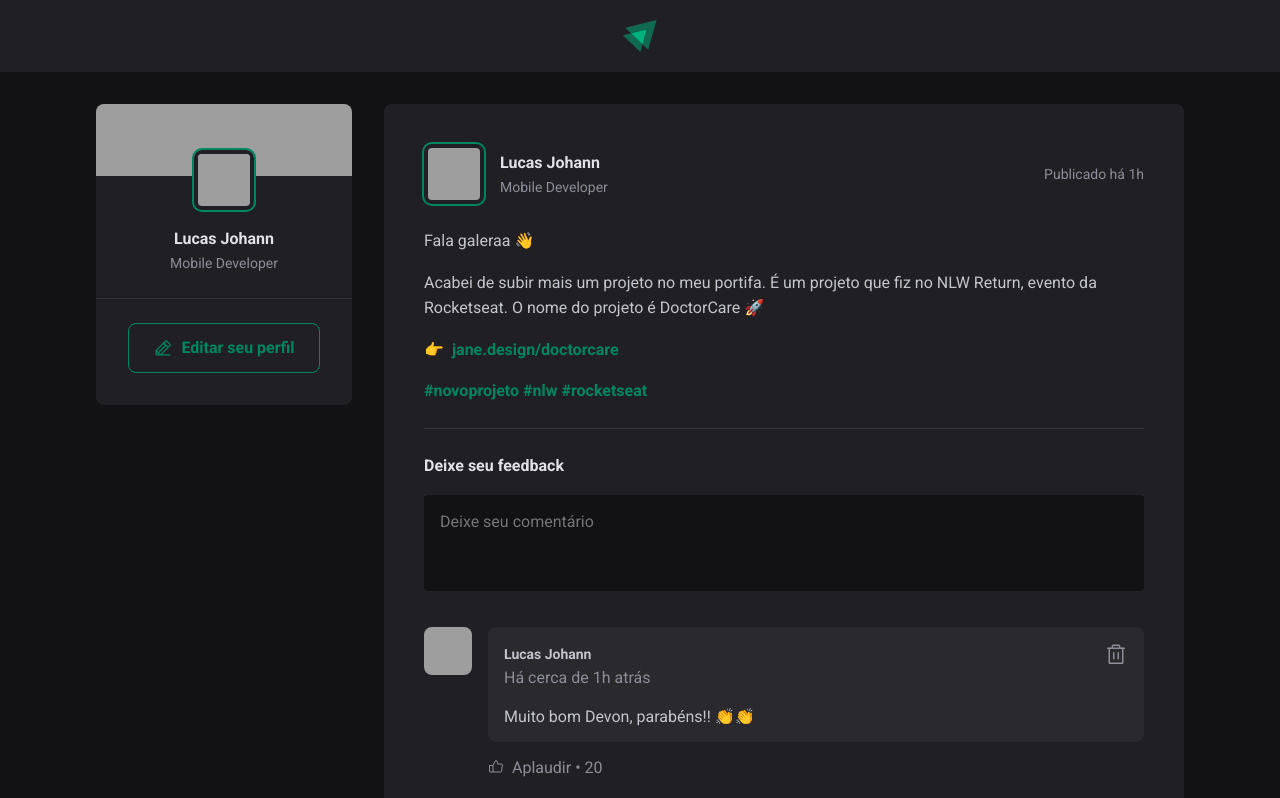
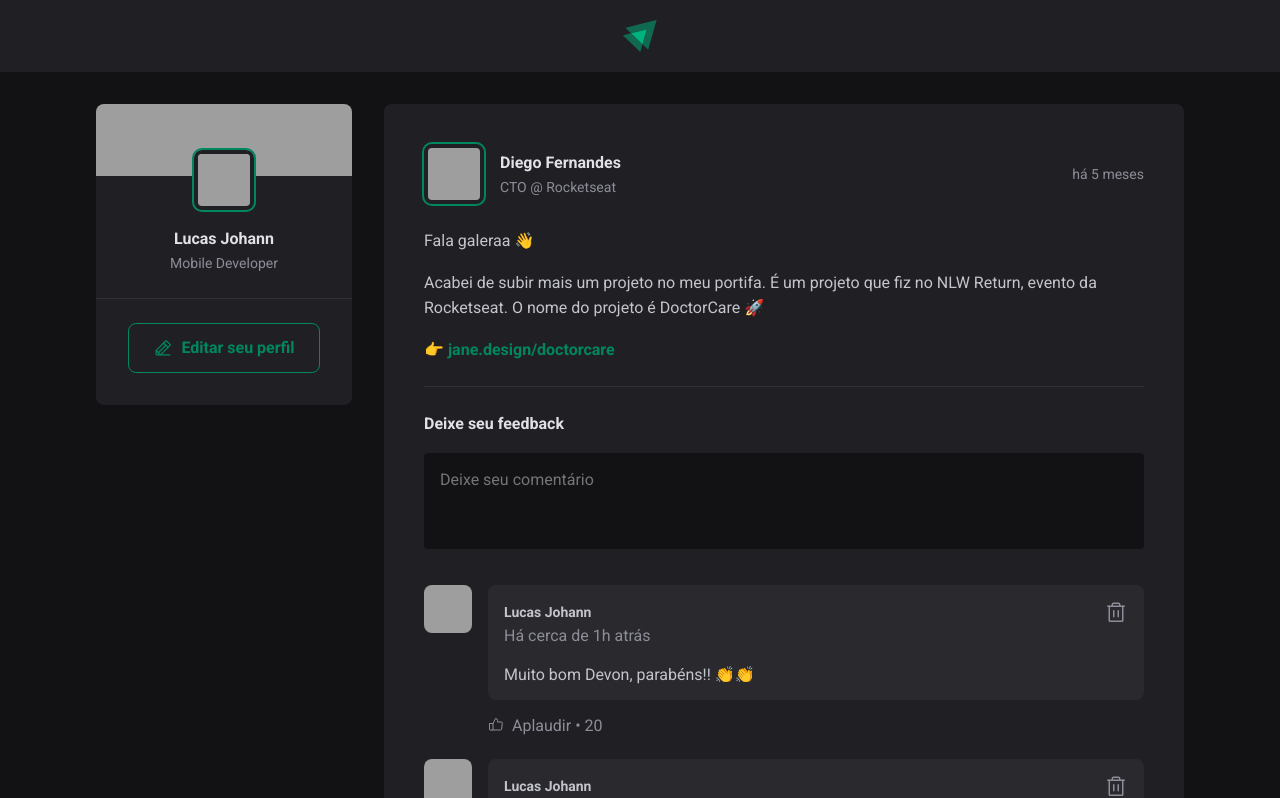
Before and after one commit to gabjohann/Rocketseat_Ignite_ReactJS, a React (Vite) app in the folder fundamentos-reactjs/: page / in a window 1280 px wide. Shown: the top 798 px of the page. Built offline with nearby package versions, Linux system fonts and the light colour scheme; grey boxes are pictures that could not be loaded.

Commit message:
propriedade do post

```diff
--- a/fundamentos-reactjs/src/App.jsx
+++ b/fundamentos-reactjs/src/App.jsx
@@ -17,7 +17,7 @@
     content: [
       {type: 'paragraph', content: 'Fala galeraa 👋', },
       {type: 'paragraph', content: 'Acabei de subir mais um projeto no meu portifa. É um projeto que fiz no NLW Return, evento da Rocketseat. O nome do projeto é DoctorCare 🚀'},
-      {type: 'link', content: '👉&nbsp;&nbsp;jane.design/doctorcare'},
+      {type: 'link', content: '👉 jane.design/doctorcare'},
     ],
     publishedAt: new Date('2022-05-03 20:00:00'),
   },
@@ -31,7 +31,7 @@
     content: [
       {type: 'paragraph', content: 'Fala galeraa 👋', },
       {type: 'paragraph', content: 'Acabei de subir mais um projeto no meu portifa. É um projeto que fiz no NLW Return, evento da Rocketseat. O nome do projeto é DoctorCare 🚀'},
-      {type: 'link', content: '👉&nbsp;&nbsp;jane.design/doctorcare'},
+      {type: 'link', content: '👉 jane.design/doctorcare'},
     ],
     publishedAt: new Date('2022-05-26 20:00:00'),
   }
--- a/fundamentos-reactjs/src/components/Post.jsx
+++ b/fundamentos-reactjs/src/components/Post.jsx
@@ -1,40 +1,54 @@
+import { format, formatDistanceToNow } from 'date-fns';
+import ptBr from 'date-fns/locale/pt-BR';
+
 import { Avatar } from './Avatar';
 import { Comment } from './Comment';
 
 import styles from './Post.module.css';
 
-export function Post(props) {
-  console.log(props);
+export function Post({ author, publishedAt, content }) {
+
+ /*
+ ---- DATAS COM INTL  ----
+
+  const publishedDateFormatted = new Intl.DateTimeFormat('pt-BR', {
+    day: '2-digit',
+    month: 'long',
+    hour: '2-digit',
+    minute: '2-digit'
+  }).format(publishedAt);
+*/
+
+const publishedDateFormatted = format(publishedAt, "d 'de' LLLL 'às' HH:MMh", {locale: ptBr});
+const publishedRelativeToNow = formatDistanceToNow(publishedAt, {
+  locale: ptBr,
+  addSuffix: true,
+});
+
   return (
     <article className={styles.post}>
       <header>
         <div className={styles.author}>
-          <Avatar src="https://github.com/gabjohann.png" />
+          <Avatar src={author.avatarUrl} />
           <div className={styles.authorInfo}>
-            <strong>Lucas Johann</strong>
-            <span>Mobile Developer</span>
+            <strong>{author.name}</strong>
+            <span>{author.role}</span>
           </div>
         </div>
 
-        <time title="11 de outubro às 20:06" dateTime="2022-10-11 20:06:20">
-          Publicado há 1h
+        <time title={publishedDateFormatted} dateTime={publishedAt.toISOString()}>
+         {publishedRelativeToNow}
         </time>
       </header>
 
       <div className={styles.content}>
-        <p>Fala galeraa 👋</p>
-        <p>
-          Acabei de subir mais um projeto no meu portifa. É um projeto que fiz
-          no NLW Return, evento da Rocketseat. O nome do projeto é DoctorCare 🚀
-        </p>
-        <p>
-          👉&nbsp;&nbsp;<a href="">jane.design/doctorcare</a>
-        </p>
-        <p>
-          <a href="">#novoprojeto</a>&nbsp;
-          <a href="">#nlw</a>&nbsp;
-          <a href="">#rocketseat</a>
-        </p>
+        {content.map(line => {
+          if (line.type === 'paragraph') {
+            return <p>{line.content}</p>
+          } else if (line.type === 'link') {
+            return <p><a href="#">{line.content}</a></p>
+          }
+        })}
       </div>
 
       <form className={styles.commentForm}>
```
